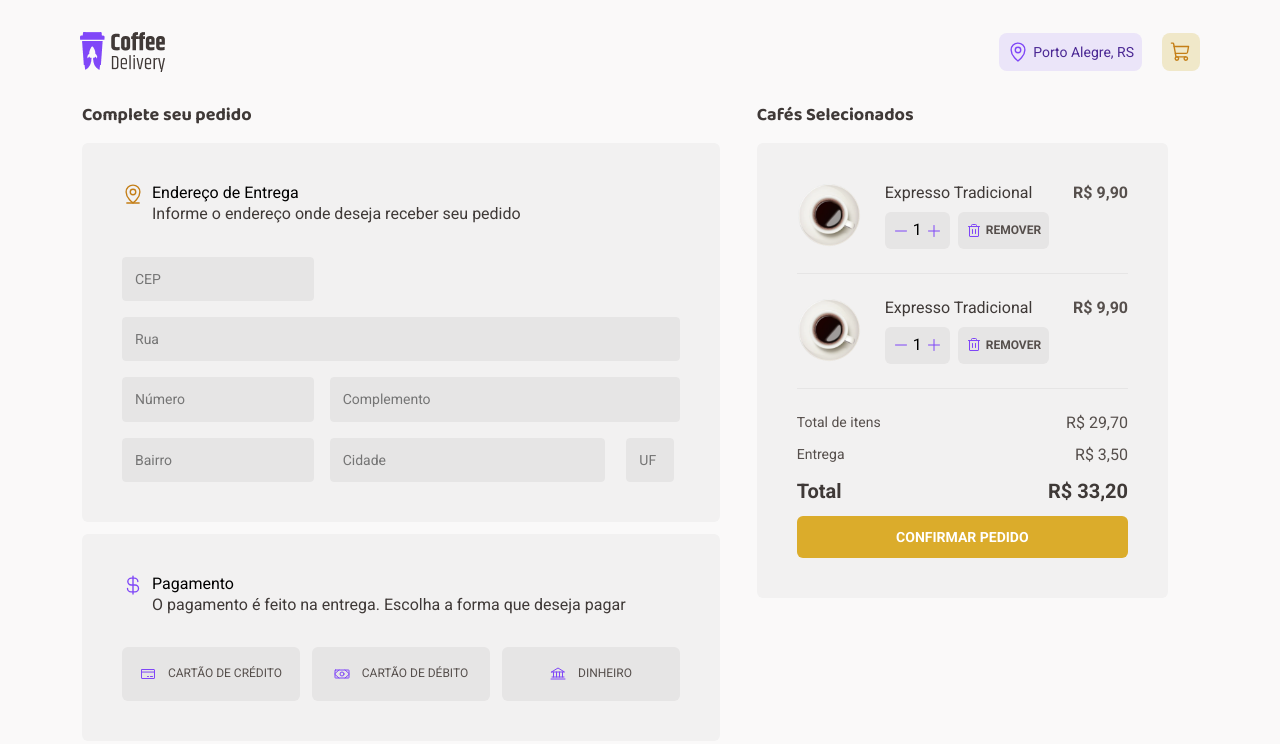
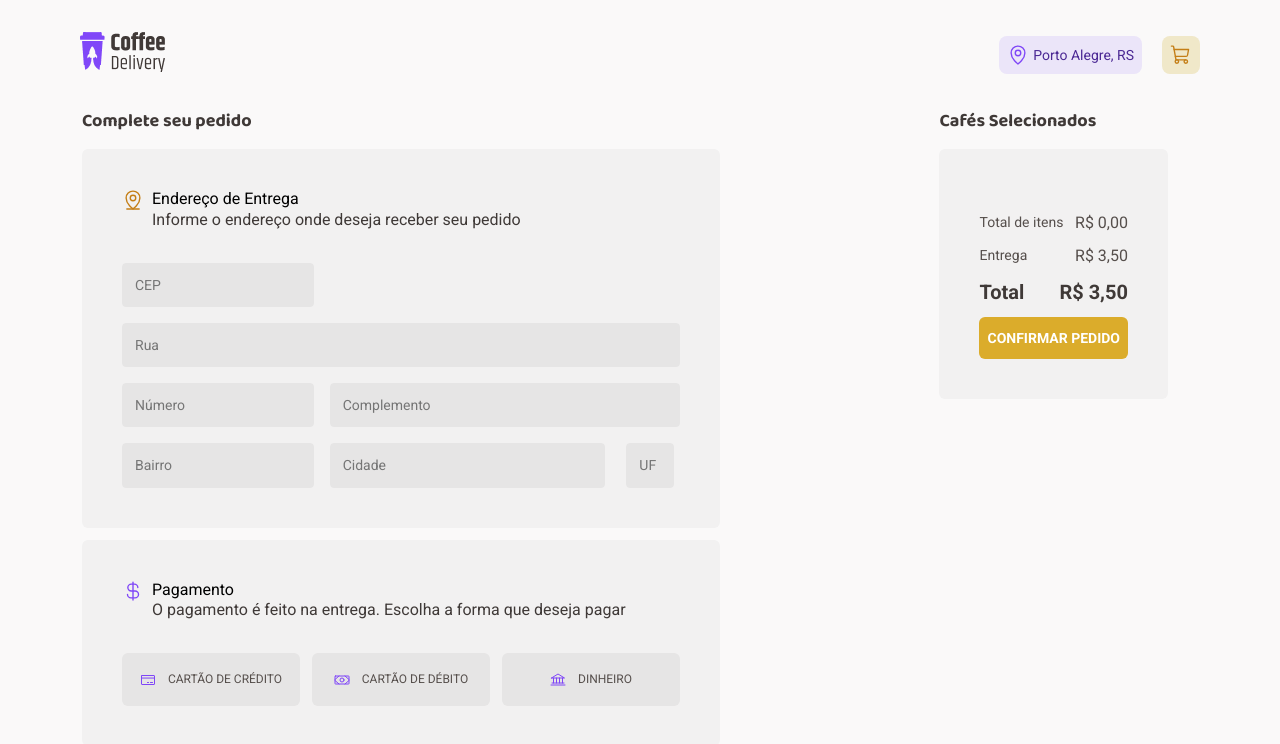
Before and after one commit to caiquefcavalheiro/coffee-delivery, a React (Vite) app: page /checkout in a window 1280 px wide. Shown: the top 744 px of the page. Built offline with nearby package versions, Linux system fonts and the light colour scheme.

Commit message:
feat: added context and cart products dynamically in CartInfoContainer component

```diff
--- a/src/components/Header/index.tsx
+++ b/src/components/Header/index.tsx
@@ -16,7 +16,9 @@ export function Header() {
 
   return (
     <HeaderContainer>
-      <img src={coffeeLogo} alt="" />
+      <NavLink to="/" title="home">
+        <img src={coffeeLogo} alt="" />
+      </NavLink>
       <RightContainer>
         <LocationContainer>
           <MapPin size={22} />
--- a/src/context/CoffeeContext.tsx
+++ b/src/context/CoffeeContext.tsx
@@ -6,6 +6,7 @@ interface CoffeeContextType {
   cartTotal: number;
   addCoffeeToCart: (coffee: Coffee) => void;
   removeCoffeeFromCart: (coffee: Coffee) => void;
+  removeCoffeeQuantityFromCart: (coffee: Coffee) => void;
   finalizeOrder: () => void;
 }
 
@@ -57,7 +58,7 @@ export function CoffeeContextProvider({
     }
   }
 
-  function removeCoffeeFromCart(removeCoffee: Coffee) {
+  function removeCoffeeQuantityFromCart(removeCoffee: Coffee) {
     const findCoffee = userCart.find((coffee) => coffee.id === removeCoffee.id);
     if (findCoffee) {
       if (findCoffee.quantity < 1) {
@@ -81,6 +82,12 @@ export function CoffeeContextProvider({
     localStorage.removeItem("@coffeeDelivery:coffees-state.1.0.0");
   }
 
+  function removeCoffeeFromCart(removeCoffee: Coffee) {
+    setUserCart((state) =>
+      state.filter((coffee) => coffee.id !== removeCoffee.id)
+    );
+  }
+
   return (
     <CoffeeContext.Provider
       value={{
@@ -88,6 +95,7 @@ export function CoffeeContextProvider({
         cartTotal,
         addCoffeeToCart,
         removeCoffeeFromCart,
+        removeCoffeeQuantityFromCart,
         finalizeOrder,
       }}>
       {children}
--- a/src/pages/Checkout/CartInfoContainer/index.tsx
+++ b/src/pages/Checkout/CartInfoContainer/index.tsx
@@ -8,63 +8,97 @@ import {
   CoffeeQuantity,
 } from "./styles";
 
-import americano from "../../../assets/americano.png";
+import { useContext } from "react";
+import { CoffeeContext } from "../../../context/CoffeeContext";
 
 export function CartInfoContainer() {
+  const {
+    userCart,
+    addCoffeeToCart,
+    removeCoffeeQuantityFromCart,
+    removeCoffeeFromCart,
+  } = useContext(CoffeeContext);
+
+  const coffeesWithQuantityGreaterThanZero = userCart.filter(
+    (coffee) => coffee.quantity > 0
+  );
+
+  const cartTotalPrice = userCart.reduce(
+    (acc, coffee) => (acc += coffee.quantity * coffee.price),
+    0
+  );
+
+  const cartTotalPriceToBRL = cartTotalPrice.toLocaleString("pt-BR", {
+    style: "currency",
+    currency: "BRL",
+  });
+
+  const delivery = 3.5;
+
+  const deliveryToBRL = delivery.toLocaleString("pt-BR", {
+    style: "currency",
+    currency: "BRL",
+  });
+
+  const cartPriceAndDeliveryToBRL = (cartTotalPrice + delivery).toLocaleString(
+    "pt-BR",
+    {
+      style: "currency",
+      currency: "BRL",
+    }
+  );
+
   return (
     <div>
       <h2>Cafés Selecionados</h2>
       <AsideContainer>
         <CartCoffeeContainer>
-          <CartCoffee>
-            <img src={americano} alt="coffee-image" />
+          {coffeesWithQuantityGreaterThanZero.map((coffee) => {
+            const { id, image, price, quantity, title } = coffee;
+
+            const imagem = `./src/assets/${image}.png`;
+
+            const priceConvert = price.toLocaleString("pt-BR", {
+              style: "currency",
+              currency: "BRL",
+            });
+
+            return (
+              <CartCoffee key={id}>
+                <img src={imagem} alt="coffee-image" />
                 <div>
-              <p>Expresso Tradicional</p>
+                  <p>{title}</p>
                   <CoffeeInfo>
                     <CoffeeQuantity>
-                  <Minus />
-                  <span>1</span>
-                  <Plus />
+                      <Minus
+                        onClick={() => removeCoffeeQuantityFromCart(coffee)}
+                      />
+                      <span>{quantity}</span>
+                      <Plus onClick={() => addCoffeeToCart(coffee)} />
                     </CoffeeQuantity>
-                <button>
+                    <button onClick={() => removeCoffeeFromCart(coffee)}>
                       <Trash />
                       <p>Remover</p>
                     </button>
                   </CoffeeInfo>
                 </div>
-            <p>R$ 9,90</p>
+                <p>{priceConvert}</p>
               </CartCoffee>
-          <CartCoffee>
-            <img src={americano} alt="coffee-image" />
-            <div>
-              <p>Expresso Tradicional</p>
-              <CoffeeInfo>
-                <CoffeeQuantity>
-                  <Minus />
-                  <span>1</span>
-                  <Plus />
-                </CoffeeQuantity>
-                <button>
-                  <Trash />
-                  <p>Remover</p>
-                </button>
-              </CoffeeInfo>
-            </div>
-            <p>R$ 9,90</p>
-          </CartCoffee>
+            );
+          })}
         </CartCoffeeContainer>
         <CartInfo>
           <div>
             <p>Total de itens</p>
-            <span>R$ 29,70</span>
+            <span>{cartTotalPriceToBRL}</span>
           </div>
           <div>
             <p>Entrega</p>
-            <span>R$ 3,50</span>
+            <span>{deliveryToBRL}</span>
           </div>
           <div>
             <p>Total</p>
-            <span>R$ 33,20</span>
+            <span>{cartPriceAndDeliveryToBRL}</span>
           </div>
           <button>CONFIRMAR PEDIDO</button>
         </CartInfo>
--- a/src/pages/Home/components/CoffeeCard/index.tsx
+++ b/src/pages/Home/components/CoffeeCard/index.tsx
@@ -20,7 +20,8 @@ interface CoffeeCardProps {
 export function CoffeeCard({ coffee }: CoffeeCardProps) {
   const { title, price, image, content, categories, quantity } = coffee;
 
-  const { addCoffeeToCart, removeCoffeeFromCart } = useContext(CoffeeContext);
+  const { addCoffeeToCart, removeCoffeeQuantityFromCart } =
+    useContext(CoffeeContext);
 
   const imagem = `./src/assets/${image}.png`;
 
@@ -48,7 +49,10 @@ export function CoffeeCard({ coffee }: CoffeeCardProps) {
         </p>
         <CoffeeAsideInfo>
           <CoffeeQuantity>
-            <Minus size={14} onClick={() => removeCoffeeFromCart(coffee)} />
+            <Minus
+              size={14}
+              onClick={() => removeCoffeeQuantityFromCart(coffee)}
+            />
             <span>{quantity}</span>
             <Plus size={14} onClick={() => addCoffeeToCart(coffee)} />
           </CoffeeQuantity>
```
Lines whose indentation alone changed are shown as unchanged.
